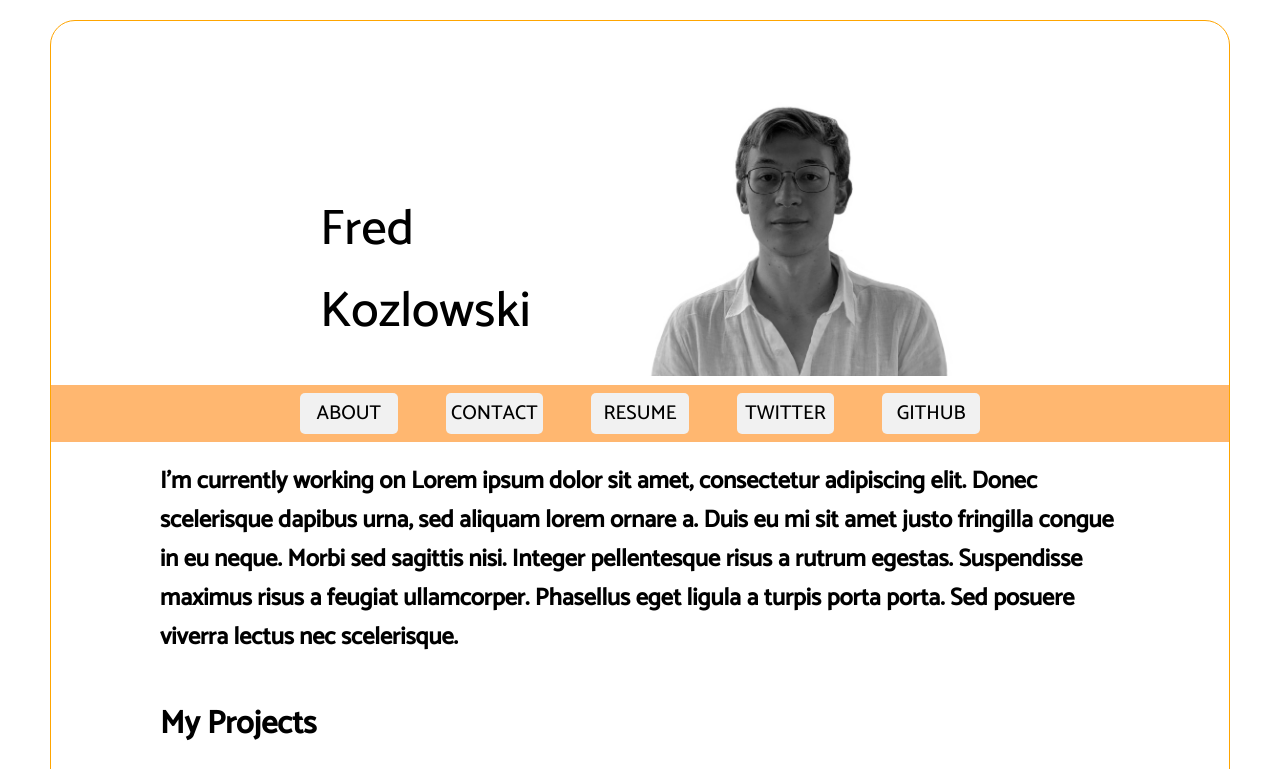
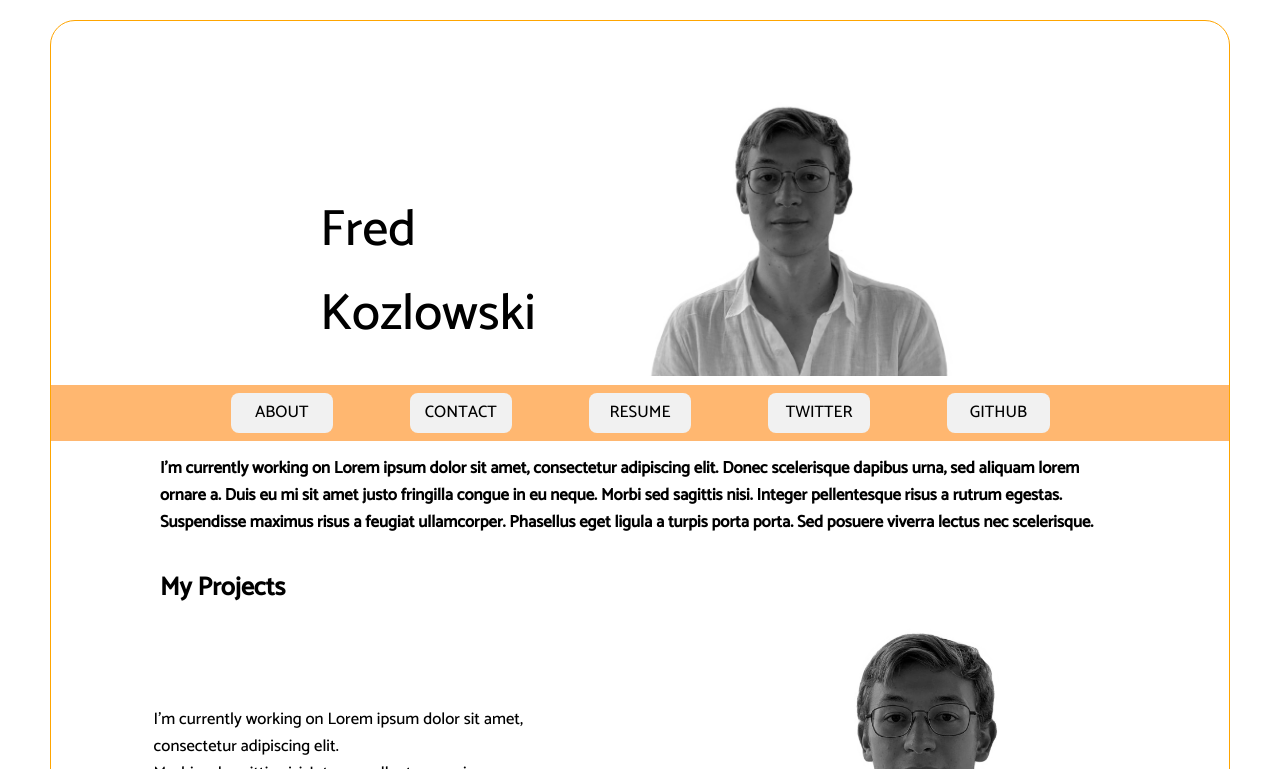
Before and after one commit to fredkozlowski/newer-website, a plain HTML site: page index.html in a window 1280 px wide. Shown: the top 769 px of the page. Drawn offline with Linux system fonts and the light colour scheme.

Commit message:
Add files via upload

```diff
--- a/style.css
+++ b/style.css
@@ -1,10 +1,16 @@
 @import url('https://fonts.googleapis.com/css2?family=Catamaran:wght@500&display=swap');
 
-body {
+body{
 	font-family: 'Catamaran', sans-serif;
 	border: 1px solid orange;
 	border-radius: 25px;
 	margin: 20px 50px 20px 50px;
+}
+h2{
+	font-size: 1.3vw;
+}
+h1{
+	font-size: 2vw;
 }
 
 img{
@@ -14,9 +20,9 @@ img{
 ul{
 	display:flex;
 	flex-flow: column;
-	margin-left: 5vw;
+	margin-left: 7vw;
 	list-style: none;
-	font-size: 20px;
+	font-size: 1.3vw;
 }
 
 .flex-container-row {
@@ -42,7 +48,7 @@ ul{
 
 .flex-container-col > div {
 	text-align: left;
-	font-size: 50px;
+	font-size: 4vw;
 }
 
 .flex-container-navbar {
@@ -55,13 +61,13 @@ ul{
 }
 
 .flex-container-navbar div a {
-	margin-left: 3vh;
-	margin-right: 3vh;
+	margin-left: 3vw;
+	margin-right: 3vw;
 	margin-top: 1vh;
 	margin-bottom: 1vh;
-	padding:0.5vh;
-	font-size: 20px;
-	border-radius: 5px;
+	padding:0.5vw;
+	font-size: 1.3vw;
+	border-radius: 1vh;
 	background-color: #f1f1f1;
 	text-align: center;
 	justify-content: center;
@@ -113,5 +119,5 @@ ul{
 
 .flex-container-col-proj > div {
 	text-align: left;
-	font-size: 20px;
+	font-size: 1.3vw;
 }
```
